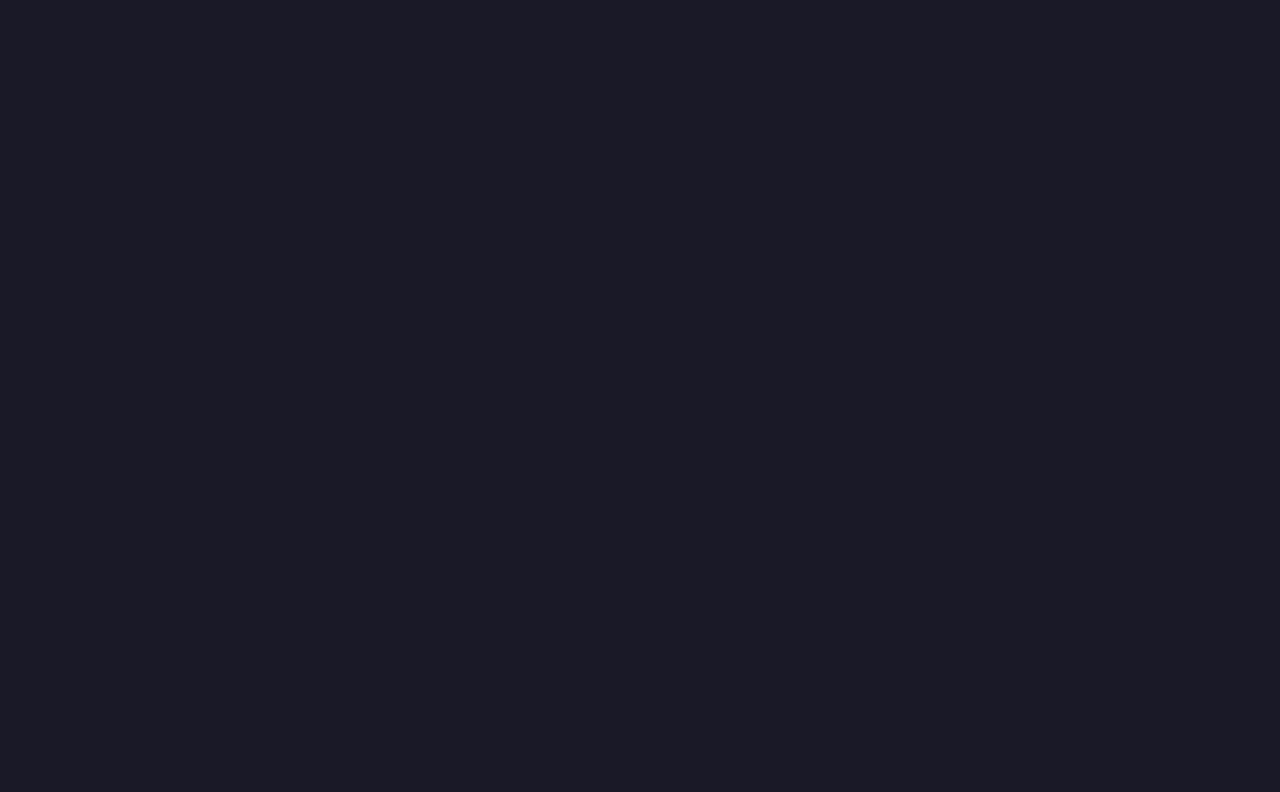
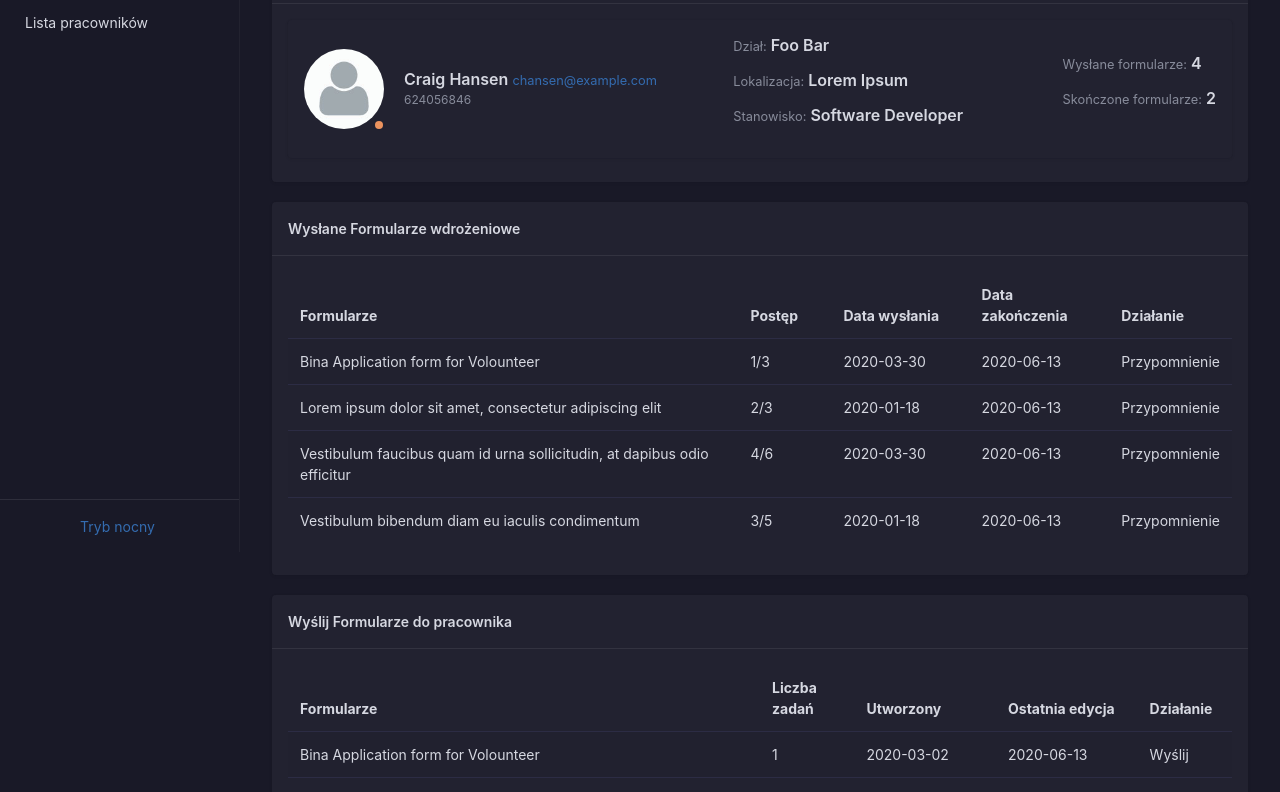
Before and after one commit to binawork/OnlineOnboarding, a React (Create React App) app in the folder onboarding/: page /#/employee_profile in a window 1280 px wide. Shown: the part 248-1040 px from the top of the page. Before the commit the page ends 800 px from the top, so only its background shows below. Built offline with nearby package versions, Linux system fonts and the light colour scheme; the HTML template or start-up script is replaced by a standard one.

Commit message:
Refactor: fix typo of component

```diff
--- a/onboarding/src/App.js
+++ b/onboarding/src/App.js
@@ -15,7 +15,7 @@ import PackagesListPage from "./Components/PackagesList/PackagesListPage";
 
 import FormsEmployeePage from "./Components/FormsEmployeePage";
 import FormsManagerCheckPage from "./Components/FormsManagerCheckPage";// where manager checks how form was filled;
-import EmployeProfilePage from "./Components/EmployeProfile/EmployeProfilePage";
+import EmployeeProfilePage from "./Components/EmployeeProfile/EmployeeProfilePage";
 import EmployeeFormsListPage from "./Components/EmployeeFormsList/EmployeeFormsListPage";
 
 
@@ -23,7 +23,7 @@ function App() {
     return (
         <HashRouter>
             <Route path="/profile/manager" component={ UserManagerProfilePage } />
-            <Route path="/profile/employee" component={ EmployeProfilePage } />
+            <Route path="/employee_profile" component={ EmployeeProfilePage } />
             <Route path="/add_user" component={ UserManagerProfilePage } />
             <Route path="/employe_page_fill" component={ FormsEmployeePage } />
             <Route path="/employe_forms_list" component={ EmployeeFormsListPage } />
--- a/onboarding/src/Components/EmployeProfile/EmployeProfileData.js
+++ b/onboarding/src/Components/EmployeeProfile/EmployeeProfileData.js
@@ -1,4 +1,4 @@
-const employeFormDataList = [
+const employeeFormDataList = [
     {
         name: "Bina Application form for Volounteer",
         pages: "1",
@@ -57,5 +57,4 @@ const formsSent = [
 
 ]
 
-
-export {employeFormDataList, formsSent}
+export {employeeFormDataList, formsSent}
--- a/onboarding/src/Components/EmployeProfile/EmployeProfilePage.js
+++ b/onboarding/src/Components/EmployeeProfile/EmployeeProfilePage.js
@@ -2,9 +2,9 @@ import React from "react";
 import Navbar from "../Navbar";
 import LeftMenu from "../LeftMenu";
 import PageAddressBar from "../PageAddressBar";
-import EmployeProfileTable from "./EmployeProfileTable";
+import EmployeeProfileTable from "./EmployeeProfileTable";
 
-function EmployeProfilePage() {
+function EmployeeProfilePage() {
 
     return(
         <div className="app">
@@ -17,7 +17,7 @@ function EmployeProfilePage() {
                     <div className="page">
                         <div className="page-inner">
                             <PageAddressBar page = { "Podgląd procesu pracownika" } />
-                            <EmployeProfileTable />
+                            <EmployeeProfileTable />
                         </div>
                     </div>
                 </div>
@@ -25,4 +25,4 @@ function EmployeProfilePage() {
         </div>
     )
 }
-export default EmployeProfilePage;
+export default EmployeeProfilePage;
--- a/onboarding/src/Components/EmployeProfile/EmployeProfileTable.js
+++ b/onboarding/src/Components/EmployeeProfile/EmployeeProfileTable.js
@@ -1,21 +1,21 @@
 import React from "react";
-import { employeFormDataList } from "./EmployeProfileData";
-import { formsSent } from "./EmployeProfileData";
-import EmployeProfileUser from "./EmployeProfileUser";
-import EmployeProfileTableFirstRow from "./EmployeProfileTableFirstRow";
-import EmployeProfileTableSecondRow from "./EmployeProfileTableSecondRow";
+import { employeeFormDataList } from "./EmployeeProfileData";
+import { formsSent } from "./EmployeeProfileData";
+import EmployeeProfileUser from "./EmployeeProfileUser";
+import EmployeeProfileTableFirstRow from "./EmployeeProfileTableFirstRow";
+import EmployeeProfileTableSecondRow from "./EmployeeProfileTableSecondRow";
 
-function EmployeProfileTable() {
+function EmployeeProfileTable() {
     let form_table= [];
-    if (employeFormDataList) {
-        employeFormDataList.forEach(function (element) {
-            form_table.push(<EmployeProfileTableFirstRow row={element}/>)
+    if (employeeFormDataList) {
+        employeeFormDataList.forEach(function (element) {
+            form_table.push(<EmployeeProfileTableFirstRow row={element}/>)
         });
     }
     let user_table =[];
     if (formsSent) {
         formsSent.forEach(function (element) {
-            user_table.push(<EmployeProfileTableSecondRow row={element}/>)
+            user_table.push(<EmployeeProfileTableSecondRow row={element}/>)
         });
     }
     let employeProfile = {name: "Craig Hansen", email: "chansen@example.com", number: "624056846", position: "Software Developer", department: "Foo Bar", localization: "Lorem Ipsum", sent: 4, finished: 2}
@@ -26,7 +26,7 @@ function EmployeProfileTable() {
                     Status procesu
                 </div>
                 <div className="card-body">
-                    <EmployeProfileUser user = { employeProfile }/>
+                    <EmployeeProfileUser user = { employeProfile }/>
                 </div>
             </div>
             <div className="card card-fluid">
@@ -74,4 +74,4 @@ function EmployeProfileTable() {
         </div>
     )
 }
-export default EmployeProfileTable;
+export default EmployeeProfileTable;
--- a/onboarding/src/Components/EmployeProfile/EmployeProfileTableFirstRow.js
+++ b/onboarding/src/Components/EmployeeProfile/EmployeeProfileTableFirstRow.js
@@ -1,6 +1,6 @@
 import React from "react";
 
-function EmployeProfileTableFirstRow(props) {
+function EmployeeProfileTableFirstRow(props) {
     return(
         <tr>
             <td>{props.row.name}</td>
@@ -11,4 +11,4 @@ function EmployeProfileTableFirstRow(props) {
         </tr>
     )
 }
-export default EmployeProfileTableFirstRow;
+export default EmployeeProfileTableFirstRow;
--- a/onboarding/src/Components/EmployeProfile/EmployeProfileTableSecondRow.js
+++ b/onboarding/src/Components/EmployeeProfile/EmployeeProfileTableSecondRow.js
@@ -1,6 +1,6 @@
 import React from "react";
 
-function EmployeProfileTableSecondRow(props) {
+function EmployeeProfileTableSecondRow(props) {
     return(
         <tr>
             <td>{props.row.form}</td>
@@ -11,4 +11,4 @@ function EmployeProfileTableSecondRow(props) {
         </tr>
     )
 }
-export default EmployeProfileTableSecondRow;
+export default EmployeeProfileTableSecondRow;
--- a/onboarding/src/Components/EmployeProfile/EmployeProfileUser.js
+++ b/onboarding/src/Components/EmployeeProfile/EmployeeProfileUser.js
@@ -1,7 +1,7 @@
 import React from "react";
 
 
-function EmployeProfileUser(props) {
+function EmployeeProfileUser(props) {
     return(
         <div className="card mb-2">
             <div className="card-body">
@@ -44,4 +44,4 @@ function EmployeProfileUser(props) {
     )
 }
 
-export default EmployeProfileUser;
+export default EmployeeProfileUser;
--- a/onboarding/src/Components/LeftMenu.js
+++ b/onboarding/src/Components/LeftMenu.js
@@ -53,7 +53,7 @@ function LeftMenu() {
                             <Link to="/profile/manager" className="menu-link"> UserManagerProfile</Link>
                         </li>
                         <li className="menu-item">
-                            <Link to="/profile/employee" className="menu-link"> EmployeProfile</Link>
+                            <Link to="/employee_profile" className="menu-link"> EmployeeProfile</Link>
                         </li>
                         <li className="menu-item">
                             <Link to="/add_user" className="menu-link"> UserManagerProfile</Link>
--- a/onboarding/src/Components/UsersList/UserListRow.js
+++ b/onboarding/src/Components/UsersList/UserListRow.js
@@ -13,7 +13,7 @@ function UserListRow(props) {
 
                     <div className="col">
                         <h3 className="card-title">
-                            <Link to="/profile/employee">{ props.user.name }</Link> <small className="text-muted"><a href="#">{ props.user.email }</a></small>
+                            <Link to="/employee_profile">{ props.user.name }</Link> <small className="text-muted"><a href="#">{ props.user.email }</a></small>
                         </h3>
                         <h6 className="card-subtitle text-muted"> { props.user.position } </h6>
                     </div>
@@ -35,7 +35,7 @@ function UserListRow(props) {
                             <small className="text-muted">Skończone formularze:</small> { props.user.finished }
                         </h3>
                         <Link to="/add_user" className="btn btn-secondary" data-toggle="tooltip">Edytuj profil</Link>
-                        <Link to="/profile/employee" className="btn btn-secondary" data-toggle="tooltip">Dodaj "formularz"</Link>
+                        <Link to="/employee_profile" className="btn btn-secondary" data-toggle="tooltip">Dodaj "formularz"</Link>
                     </div>
                 </div>
             </div>
```
